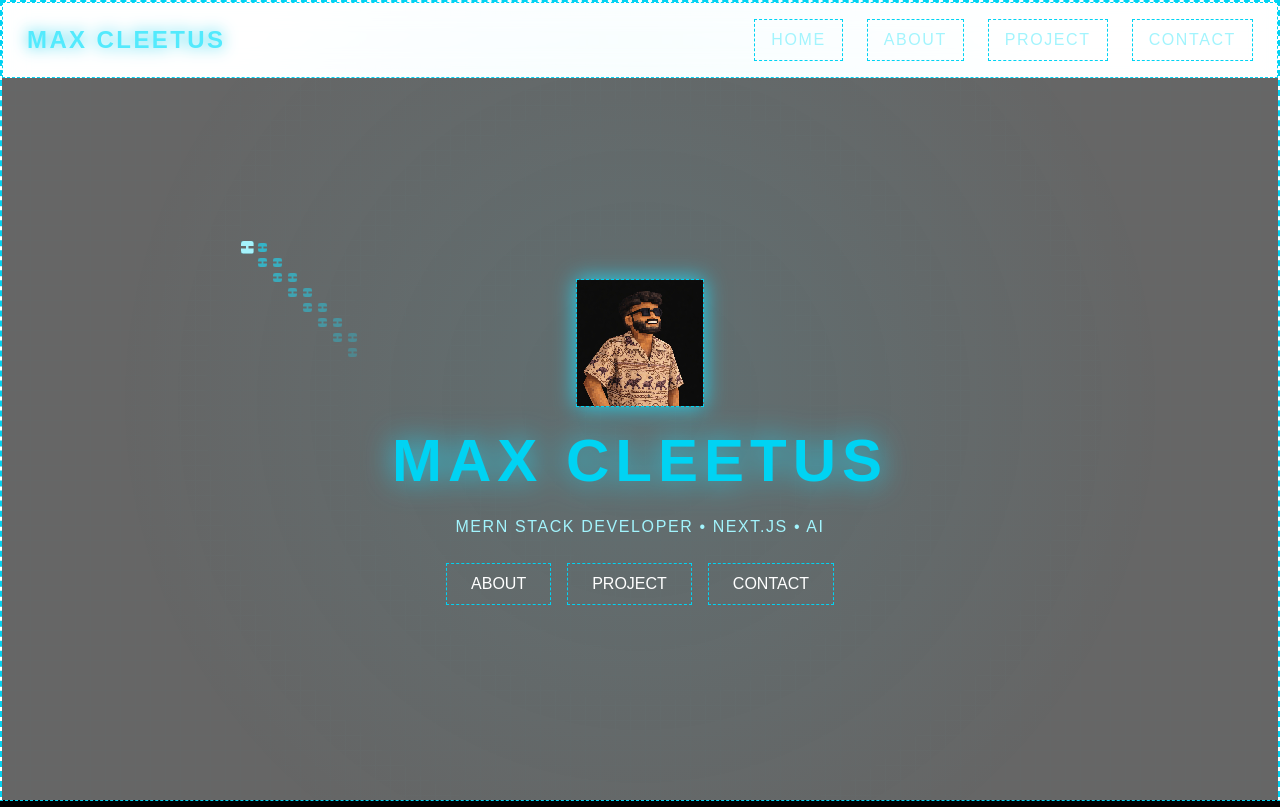
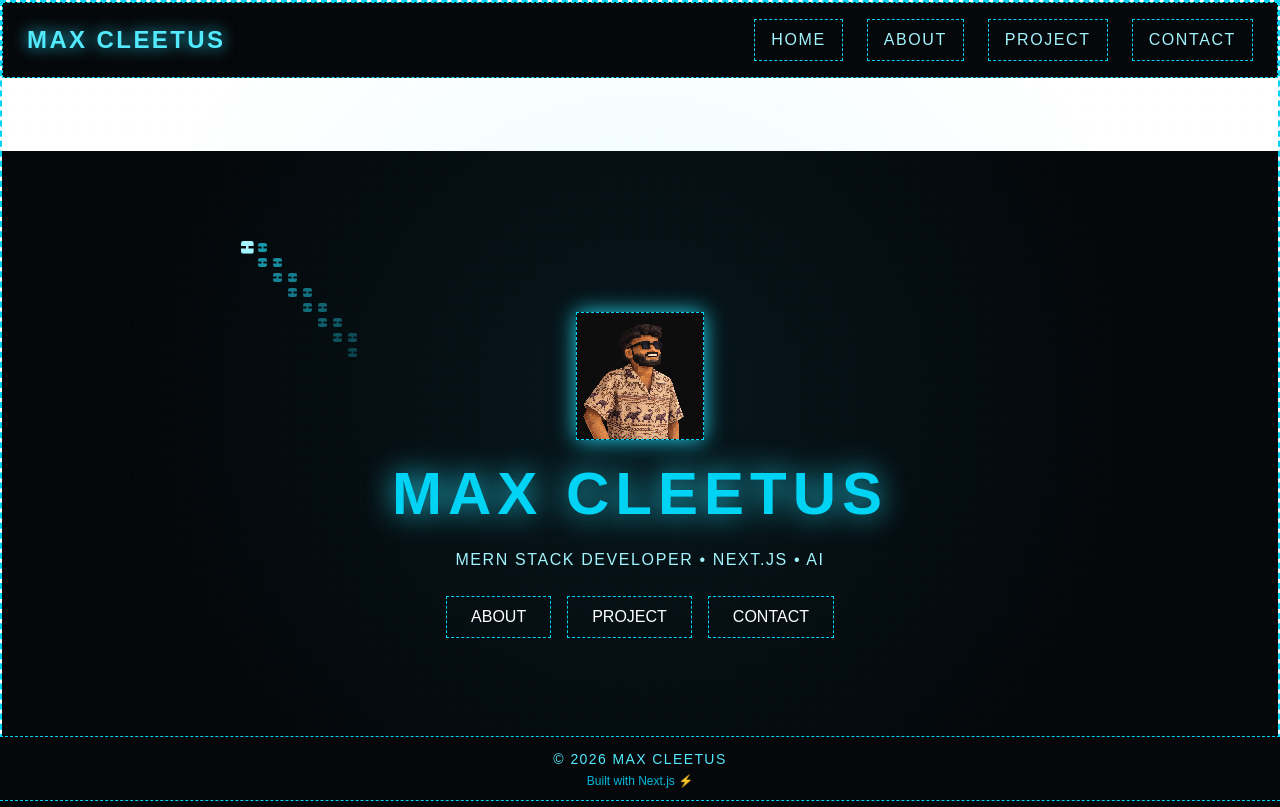
Before and after one commit to Maxcleetus/portfolio, a Next.js app: page / in a window 1280 px wide. Built offline with nearby package versions, Linux system fonts and the light colour scheme; a web font is replaced by a local one.

Commit message:
layout of ui

```diff
--- a/app/globals.css
+++ b/app/globals.css
@@ -3,6 +3,7 @@
 :root {
   --background: #ffffff;
   --foreground: #171717;
+  --surface-bg: #05070a;
 }
 
 /* ✅ Tailwind theme variables */
@@ -18,8 +19,9 @@
 /* 🌙 Dark mode */
 @media (prefers-color-scheme: dark) {
   :root {
-    --background: #0a0a0a;
+    --background: #05070a;
     --foreground: #ededed;
+    --surface-bg: #05070a;
   }
 }
 
--- a/app/layout.tsx
+++ b/app/layout.tsx
@@ -3,6 +3,7 @@ import { Geist, Geist_Mono, Jersey_10 } from "next/font/google";
 import "./globals.css";
 import Navbar from "@/componenets/Navbar";
 import SnakeBackground from "@/componenets/SnakeGame";
+import Footer from "@/componenets/footer";
 
 
 const geistSans = Geist({
@@ -45,11 +46,12 @@ export default function RootLayout({
     >
       <body
         suppressHydrationWarning
-        className="min-h-full border-2 border-dashed border-cyan-400 bg-black text-white flex flex-col font-jersey"
+        className="h-screen overflow-hidden border-2 border-dashed border-cyan-400 bg-[var(--surface-bg)] text-white flex flex-col font-jersey"
       >
         <SnakeBackground />
         <Navbar />
         {children}
+        <Footer />
       </body>
     </html>
   );
--- a/app/page.tsx
+++ b/app/page.tsx
@@ -60,7 +60,7 @@ export default function Home() {
   };
 
   return (
-    <main className="h-[calc(100vh-73px)] w-full bg-black/60 text-white overflow-hidden relative flex items-center justify-center">
+    <main className="mt-[73px] h-[calc(100vh-137px)] w-full bg-[var(--surface-bg)] text-white overflow-hidden relative flex items-center justify-center">
 
       {/* ✅ PANELS */}
       <About isOpen={activePanel === "about"} />
--- a/componenets/LeftAbout.tsx
+++ b/componenets/LeftAbout.tsx
@@ -8,7 +8,7 @@ export default function About({ isOpen }: { isOpen: boolean }) {
       initial={{ x: "-100%" }}
       animate={{ x: isOpen ? "0%" : "-100%" }}
       transition={{ duration: 0.5 }}
-      className="fixed top-0 left-0 w-full lg:w-1/2 h-screen bg-black text-white z-50 flex flex-col justify-center px-8 lg:px-16 border-r border-dashed border-cyan-400"
+      className="fixed top-0 left-0 w-full lg:w-1/2 h-screen bg-[var(--surface-bg)] text-white z-50 flex flex-col justify-center px-8 lg:px-16 border-r border-dashed border-cyan-400"
     >
       <h1 className="text-4xl font-bold text-cyan-400 mb-6">
         About Me
--- a/componenets/Navbar.tsx
+++ b/componenets/Navbar.tsx
@@ -34,7 +34,7 @@ export default function Navbar() {
   };
 
   return (
-    <nav className="fixed top-0 left-0 w-full z-50 backdrop-blur-md border border-dashed border-cyan-400 relative">
+    <nav className="fixed top-0 left-0 w-full z-50 border border-dashed border-cyan-400 bg-[var(--surface-bg)] relative">
       <Lightning />
 
       <div className="max-w-7xl mx-auto px-6 py-4 flex items-center justify-between">
@@ -66,7 +66,7 @@ export default function Navbar() {
 
       {/* MOBILE MENU */}
       {open && (
-        <div className="md:hidden w-full bg-black border-t border-dashed border-cyan-400 flex flex-col items-center gap-4 py-6">
+        <div className="md:hidden w-full bg-[var(--surface-bg)] border-t border-dashed border-cyan-400 flex flex-col items-center gap-4 py-6">
           {navLinks.map((link) => (
             <button
               key={link.name}
--- a/componenets/bottomProject.tsx
+++ b/componenets/bottomProject.tsx
@@ -8,7 +8,7 @@ export default function Project({ isOpen }: { isOpen: boolean }) {
       initial={{ y: "100%" }}
       animate={{ y: isOpen ? "0%" : "100%" }}
       transition={{ duration: 0.5 }}
-      className="fixed bottom-0 left-0 w-full h-[70vh] bg-black text-white z-50 border-t border-dashed border-cyan-400 p-8 overflow-y-auto"
+      className="fixed bottom-0 left-0 w-full h-[70vh] bg-[var(--surface-bg)] text-white z-50 border-t border-dashed border-cyan-400 p-8 overflow-y-auto"
     >
       {/* TITLE */}
       <h1 className="text-3xl md:text-4xl font-bold text-cyan-400 mb-6">
--- a/componenets/contactRight.tsx
+++ b/componenets/contactRight.tsx
@@ -8,7 +8,7 @@ export default function RightContact({ isOpen }: { isOpen: boolean }) {
       initial={{ x: "100%" }}
       animate={{ x: isOpen ? "0%" : "100%" }}
       transition={{ duration: 0.5 }}
-      className="fixed top-0 right-0 w-full lg:w-1/2 h-screen bg-black text-white z-50 border-l border-dashed border-cyan-400 p-8 flex flex-col justify-center"
+      className="fixed top-0 right-0 w-full lg:w-1/2 h-screen bg-[var(--surface-bg)] text-white z-50 border-l border-dashed border-cyan-400 p-8 flex flex-col justify-center"
     >
       {/* TITLE */}
       <h1 className="text-4xl font-bold text-cyan-400 mb-6">
--- /dev/null
+++ b/componenets/footer.tsx
@@ -0,0 +1,19 @@
+"use client";
+
+export default function Footer() {
+  return (
+    <footer className="fixed bottom-0 left-0 z-30 flex h-16 w-full flex-col items-center justify-center border-t border-dashed border-cyan-400 bg-[var(--surface-bg)] text-center text-cyan-300">
+
+      {/* TEXT */}
+      <p className="text-sm tracking-widest">
+        © {new Date().getFullYear()} MAX CLEETUS
+      </p>
+
+      {/* SUBTEXT */}
+      <p className="text-xs text-cyan-500 mt-1">
+        Built with Next.js ⚡
+      </p>
+
+    </footer>
+  );
+}
```
